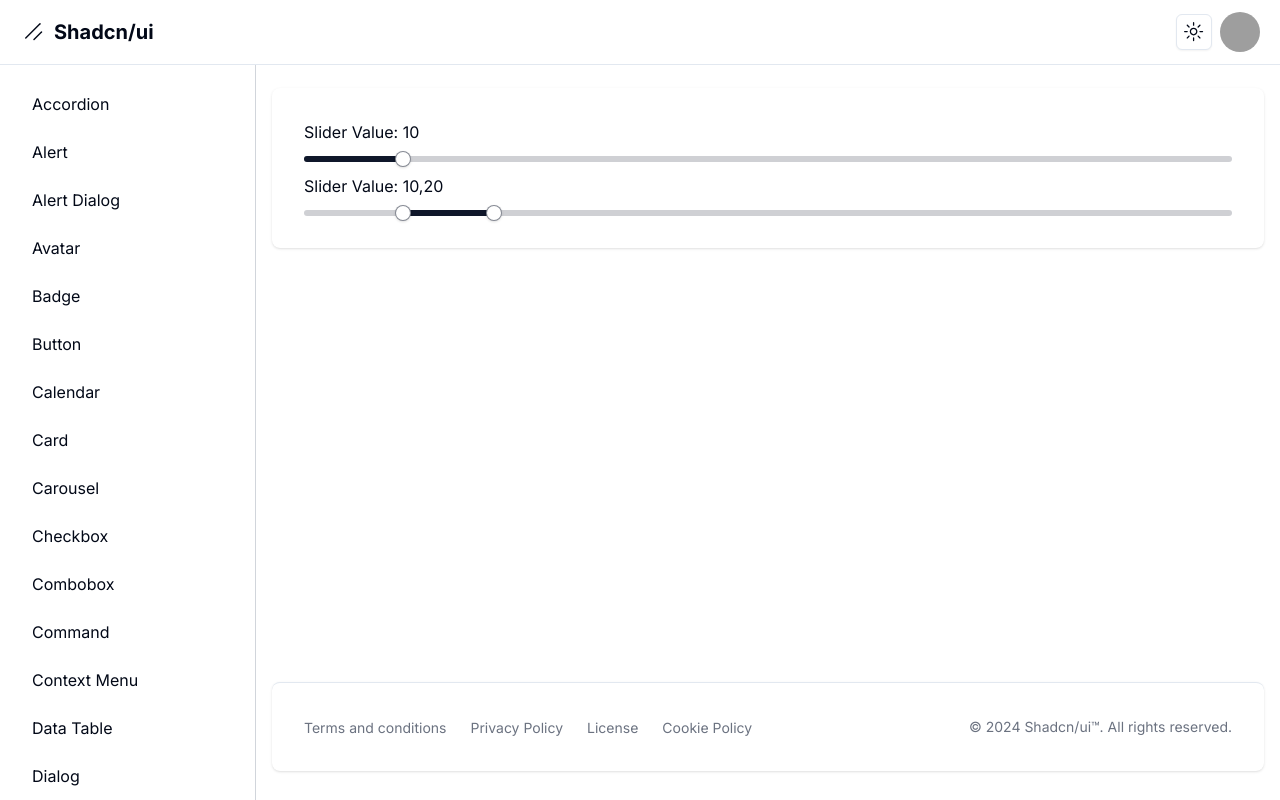
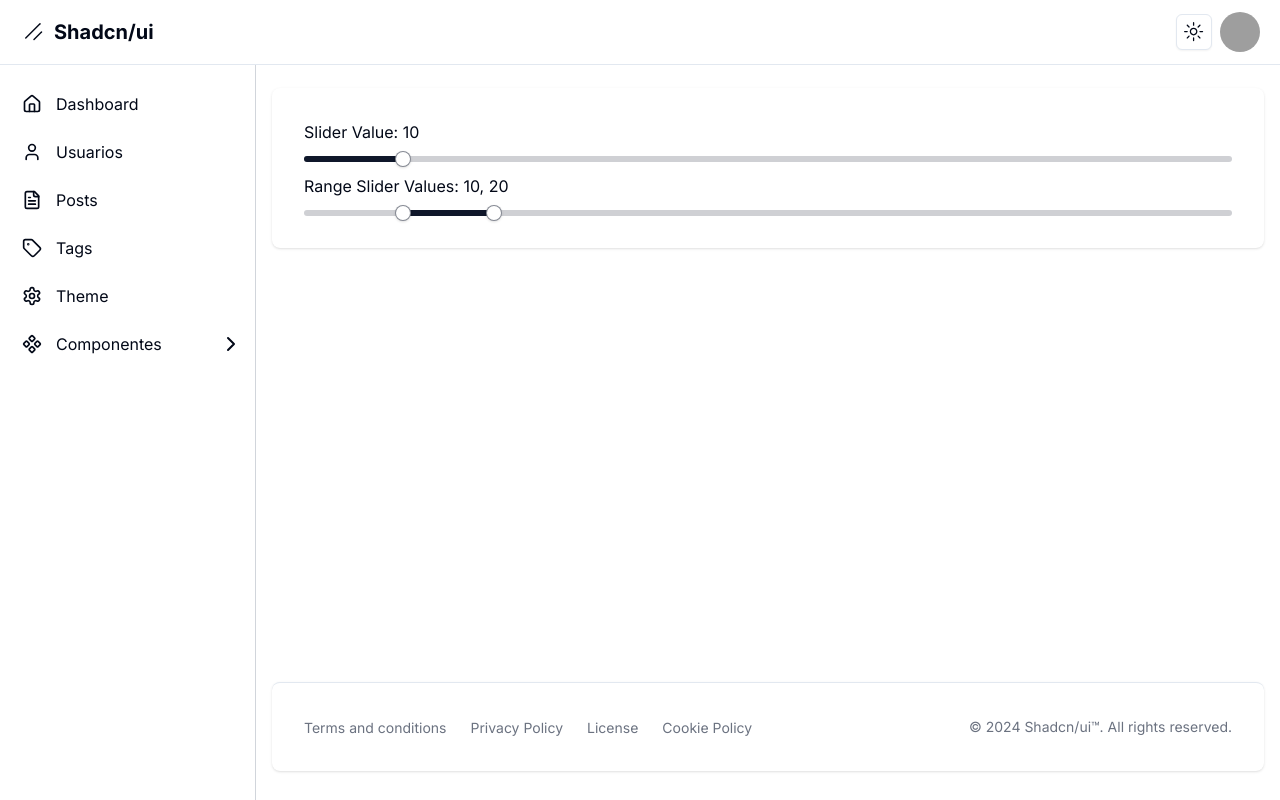
Before and after one commit to Fernixp/SHADCN-DASHBOARD, a Next.js app: page /dashboard/slider in a window 1280 px wide. Built offline with nearby package versions, Linux system fonts and the light colour scheme; grey boxes are pictures that could not be loaded.

Commit message:
feat: :sparkles: agregado menus con submenus y reutilización del sidebar en modo mobile

```diff
--- a/src/app/dashboard/badge/page.tsx
+++ b/src/app/dashboard/badge/page.tsx
@@ -1,6 +1,6 @@
 import { Badge } from "@/components/ui/badge";
 
-export function BadgeDemo() {
+export default function Page() {
   return (
     <div className="grid grid-cols-4 gap-4 text-">
       <Badge variant={"default"}>Badge</Badge>
@@ -11,5 +11,3 @@ export function BadgeDemo() {
     </div>
   );
 }
-
-export default BadgeDemo;
--- a/src/app/dashboard/layout.tsx
+++ b/src/app/dashboard/layout.tsx
@@ -1,9 +1,22 @@
+"use client";
 import { Avatar, AvatarFallback, AvatarImage } from "@/components/ui/avatar";
-import Link from "next/link";
 import ModeToggle from "./theme/page";
-import DrawerDemo from "./drawer/page";
+import SidebarMobile from "@/components/layout/sidebar-mobile";
+import { Component, FileText, Home, Settings, Tag, User } from "lucide-react";
+import { ReactNode } from "react";
+import Sidebar from "@/components/layout/sidebar";
 
 const links = [
+  { name: "dashboard", href: "home", icon: Home },
+  { name: "usuarios", href: "usuarios", icon: User },
+  { name: "posts", href: "post", icon: FileText },
+  { name: "tags", href: "tags", icon: Tag },
+  { name: "theme", href: "theme", icon: Settings },
+  {
+    name: "componentes",
+    href: "#",
+    icon: Component,
+    submenu: [
       { name: "accordion", href: "accordion" },
       { name: "alert", href: "alert" },
       { name: "button", href: "button" },
@@ -29,20 +42,18 @@ const links = [
       { name: "tabs", href: "tabs" },
       { name: "data table", href: "data-table" },
       { name: "theme", href: "theme" },
-].sort((a, b) => a.name.localeCompare(b.name));
+    ],
+  },
+];
 
-export default function DashboardLayout({
-  children,
-}: {
-  children: React.ReactNode;
-}) {
+export default function DashboardLayout({ children }: { children: ReactNode }) {
   return (
     <>
       <nav className="bg-[hsl(var(--background))] border-b border-[hsl(var(--border))] fixed z-30 w-full">
         <div className="px-3 py-3 lg:px-5 lg:pl-3">
           <div className="flex items-center justify-between">
             <div className="flex items-center justify-start">
-              <DrawerDemo links={links} />
+              <SidebarMobile links={links} />
               <a
                 href="#"
                 className="text-xl font-bold flex items-center lg:ml-2.5"
@@ -96,30 +107,7 @@ export default function DashboardLayout({
         </div>
       </nav>
       <div className="flex overflow-hidden bg-[hsl(var(--background))] pt-16">
-        <aside
-          id="sidebar"
-          className="fixed hidden z-20 h-full top-0 left-0 pt-16 lg:flex flex-shrink-0 flex-col w-64 transition-width duration-75 dark:bg-black dark:border-gray-700 border-r border-gray-300 dark:border-gray-800"
-          aria-label="Sidebar"
-        >
-          <div className="relative flex-1 flex flex-col min-h-0 border-[hsl(var(--border))] bg-[hsl(var(--card))] pt-0">
-            <div className="flex-1 flex flex-col pt-5 pb-4 overflow-y-auto">
-              <div className="flex-1 px-3 bg-[hsl(var(--background))] divide-y divide-[hsl(var(--border))] space-y-1">
-                <ul className="space-y-2 pb-2">
-                  {links.map((link) => (
-                    <li key={link.href}>
-                      <Link
-                        href={link.href}
-                        className="text-base capitalize text-[hsl(var(--foreground))] font-normal rounded-lg flex items-center p-2 hover:bg-[hsl(var(--muted))] group"
-                      >
-                        <span className="ml-3">{link.name}</span>
-                      </Link>
-                    </li>
-                  ))}
-                </ul>
-              </div>
-            </div>
-          </div>
-        </aside>
+        <Sidebar links={links} />
         <div
           className="bg-gray-900 opacity-50 hidden fixed inset-0 z-10"
           id="sidebarBackdrop"
--- a/src/app/dashboard/slider/page.tsx
+++ b/src/app/dashboard/slider/page.tsx
@@ -1,23 +1,30 @@
 "use client";
-import { cn } from "@/lib/utils";
+
 import { Slider } from "@/components/ui/slider";
 import { useState } from "react";
 
-type SliderProps = React.ComponentProps<typeof Slider>;
+// Asegúrate de que el componente `Page` sea un componente funcional de React
+export default function SliderPage() {
+  const [sliderValue, setSliderValue] = useState(10);
+  const [rangeValue, setRangeValue] = useState([10, 20]);
 
-export default function SliderDemo({ className, ...props }: SliderProps) {
-    const [sliderValue, setSliderValue] = useState(10);
-    const [rangeValue, setRangeValue] = useState([10,20]);
   return (
     <div className="grid grid-cols-1 gap-3">
       <span>Slider Value: {sliderValue}</span>
-      <Slider defaultValue={[sliderValue]}
-      onValueChange={(value) => setSliderValue(value[0])} max={100} step={1} />
+      <Slider
+        defaultValue={[sliderValue]}
+        onValueChange={(value) => setSliderValue(value[0])}
+        max={100}
+        step={1}
+      />
 
-    <span>Slider Value: {rangeValue.join(',')}</span>
-    <Slider defaultValue={rangeValue}
-      onValueChange={setRangeValue} max={100} step={1} />
-
+      <span>Range Slider Values: {rangeValue.join(', ')}</span>
+      <Slider
+        defaultValue={rangeValue}
+        onValueChange={setRangeValue}
+        max={100}
+        step={1}
+      />
     </div>
   );
 }
--- a/src/app/dashboard/drawer/page.tsx
+++ b/src/components/layout/sidebar-mobile.tsx
@@ -1,34 +1,41 @@
 "use client";
-import * as React from "react";
 import { Button } from "@/components/ui/button";
-import Link from "next/link";
+import { LucideIcon } from "lucide-react";
 
-interface SidebarWithSubmenusProps {
-  links: { name: string; href: string }[];
-}
-
-import dynamic from "next/dynamic";
 import {
   Drawer,
   DrawerContent,
   DrawerDescription,
-  DrawerOverlay,
-  DrawerPortal,
   DrawerTitle,
   DrawerTrigger,
 } from "@/components/ui/drawer";
-import { DialogTitle } from "@radix-ui/react-dialog";
-import { DialogContent } from "@/components/ui/dialog";
+import { useState } from "react";
+import Sidebar from "@/components/layout/sidebar";
+interface SubmenuProps {
+  name: string;
+  href: string;
+}
+interface SidebarWithSubmenusProps {
+  links: {
+    name: string;
+    href: string;
+    icon: LucideIcon;
+    submenu?: Array<SubmenuProps>;
+  }[];
+}
 
-export default function SidebarWithSubmenus({
+export default function SidebarMobile({
   links,
 }: SidebarWithSubmenusProps) {
   // Estado para controlar la visibilidad del Drawer
-  const [open, setOpen] = React.useState(false);
+  const [open, setOpen] = useState(false);
 
   // Maneja el cierre del Drawer
-  const handleLinkClick = () => {
-    setOpen(false);
+  const handleLinkClick = (link: any) => {
+
+    if (!link.submenu) {
+      setOpen(false);
+    }
   };
 
   return (
@@ -73,35 +80,16 @@ export default function SidebarWithSubmenus({
             </svg>
           </Button>
         </DrawerTrigger>
-        <DrawerContent className="dark:bg-[hsl(var(--background))] flex flex-col rounded-t-[10px] h-full w-[240px] mt-24 fixed bottom-0 right-0 overflow-y-auto">
-          <DrawerTitle className="font-medium mb-4 text-center bg-transparent">
-            Menu Principal
+        <DrawerContent
+          className="dark:bg-[hsl(var(--background))] flex flex-col rounded-t-[10px] h-full w-[240px] mt-24 fixed bottom-0 right-0 overflow-y-auto"
+        >
+          <DrawerTitle className="font-medium text-center bg-transparent">
+            Administrador
           </DrawerTitle>
-          <div
-            id="sidebar-mobile"
-            className="z-21 transition-width duration-75 bg-[hsl(var(--background))] dark:border-[hsl(var(--border))]"
-            aria-label="Sidebar"
-          >
-            <div className="relative flex-1 flex flex-col min-h-0 border-r border-[hsl(var(--border))] bg-[hsl(var(--background))] dark:bg-[hsl(var(--background))] pt-0 ">
-              <div className="flex-1 flex flex-col pt-5 pb-4 overflow-y-auto">
-                <div className="flex-1 px-3 bg-[hsl(var(--background))] dark:bg-[hsl(var(--background))] divide-y divide-[hsl(var(--border))] space-y-1">
-                  <ul className="space-y-2 pb-2">
-                    {links.map((link) => (
-                      <li key={link.href}>
-                        <Link
-                          href={link.href}
-                          className="text-base capitalize text-[hsl(var(--foreground))] dark:text-[hsl(var(--card-foreground))] font-normal rounded-lg flex items-center p-2 hover:bg-[hsl(var(--card))] dark:hover:bg-[hsl(var(--muted))] group"
-                          onClick={handleLinkClick} // Cierra el Drawer al hacer clic
-                        >
-                          <span className="ml-3">{link.name}</span>
-                        </Link>
-                      </li>
-                    ))}
-                  </ul>
-                </div>
-              </div>
-            </div>
-          </div>
+          <DrawerDescription className="sr-only">
+            Menú principal
+          </DrawerDescription>
+          <Sidebar links={links} isMobile handleLinkClick={handleLinkClick} />
         </DrawerContent>
       </Drawer>
     </div>
--- /dev/null
+++ b/src/components/layout/sidebar.tsx
@@ -0,0 +1,105 @@
+"use client";
+import { ChevronRight, LucideIcon } from "lucide-react";
+import Link from "next/link";
+import { useState } from "react";
+
+interface SubmenuProps {
+  name: string;
+  href: string;
+}
+interface SidebarWithSubmenusProps {
+  links: {
+    name: string;
+    href: string;
+    icon: LucideIcon;
+    submenu?: Array<SubmenuProps>;
+  }[];
+  isMobile?: boolean;
+  handleLinkClick?: (link: any) => void;
+}
+
+function Sidebar({
+  links,
+  isMobile = false,
+  handleLinkClick,
+}: SidebarWithSubmenusProps) {
+  const [openSubmenu, setOpenSubmenu] = useState<string | null>(null);
+
+  const handleMenuClick = (menuName: string) => {
+    setOpenSubmenu(openSubmenu === menuName ? null : menuName);
+  };
+
+  return (
+    <aside
+      id="sidebar"
+      className={`${
+        isMobile
+          ? "z-21 transition-width duration-75 bg-[hsl(var(--background))]"
+          : "fixed hidden z-20 h-full top-0 left-0 pt-16 lg:flex flex-shrink-0 flex-col w-64 transition-width duration-75 border-r border-gray-300 dark:border-gray-800"
+      } dark:bg-black dark:border-[hsl(var(--border))]`}
+      aria-label="Sidebar"
+    >
+      <div className="relative flex-1 flex flex-col min-h-0 border-[hsl(var(--border))] bg-[hsl(var(--card))] pt-0">
+        <div className="flex-1 flex flex-col pt-5 pb-4 overflow-y-auto">
+          <div className="flex-1 bg-[hsl(var(--background))] divide-y divide-[hsl(var(--border))] space-y-1">
+            <ul className="space-y-2 pb-2">
+              {links.map((link) => (
+                <li key={link.href}>
+                  <div
+                    className={`flex justify-between items-center cursor-pointer hover:bg-[hsl(var(--muted))] px-3 ${
+                      link.submenu ? "relative" : ""
+                    }`}
+                    onClick={() => link.submenu && handleMenuClick(link.name)}
+                  >
+                    <Link
+                      href={link.href}
+                      className={`text-base capitalize text-[hsl(var(--foreground))] font-normal rounded-lg flex items-center p-2  group ${
+                        link.submenu ? "pr-10" : ""
+                      }`}
+                      onClick={() => {
+                        if (handleLinkClick) {
+                          handleLinkClick(link);
+                        }
+                      }}
+                    >
+                      <link.icon height={20} />
+                      <span className="ml-3">{link.name}</span>
+                    </Link>
+                    {/* Mostrar flecha de despliegue solo si hay submenu */}
+                    {link.submenu && (
+                      <ChevronRight
+                        className={openSubmenu === link.name ? "rotate-90" : ""}
+                      />
+                    )}
+                  </div>
+                  {/* Renderiza el submenu si está abierto */}
+                  {link.submenu && openSubmenu === link.name && (
+                    <ul className="ml-6 mt-1 space-y-1">
+                      {link.submenu.map((sublink) => (
+                        <li key={sublink.href}>
+                          <Link
+                            href={sublink.href}
+                            className="text-sm text-[hsl(var(--foreground))] font-normal rounded-lg flex items-center p-2 hover:bg-[hsl(var(--muted))] group"
+                            onClick={() => {
+                              if (handleLinkClick) {
+                                handleLinkClick(sublink);
+                              }
+                            }}
+                          >
+                            {sublink.name}
+                          </Link>
+                        </li>
+                      ))}
+                    </ul>
+                  )}
+                </li>
+              ))}
+            </ul>
+          </div>
+        </div>
+      </div>
+    </aside>
+  );
+}
+
+export default Sidebar;
```
Lines whose indentation alone changed are shown as unchanged.
